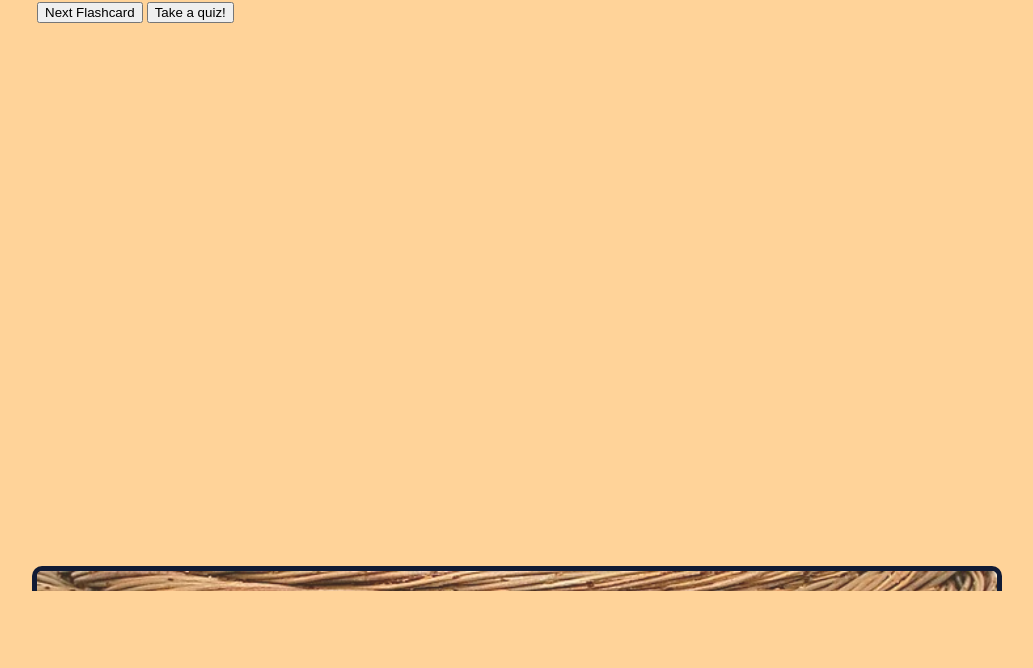
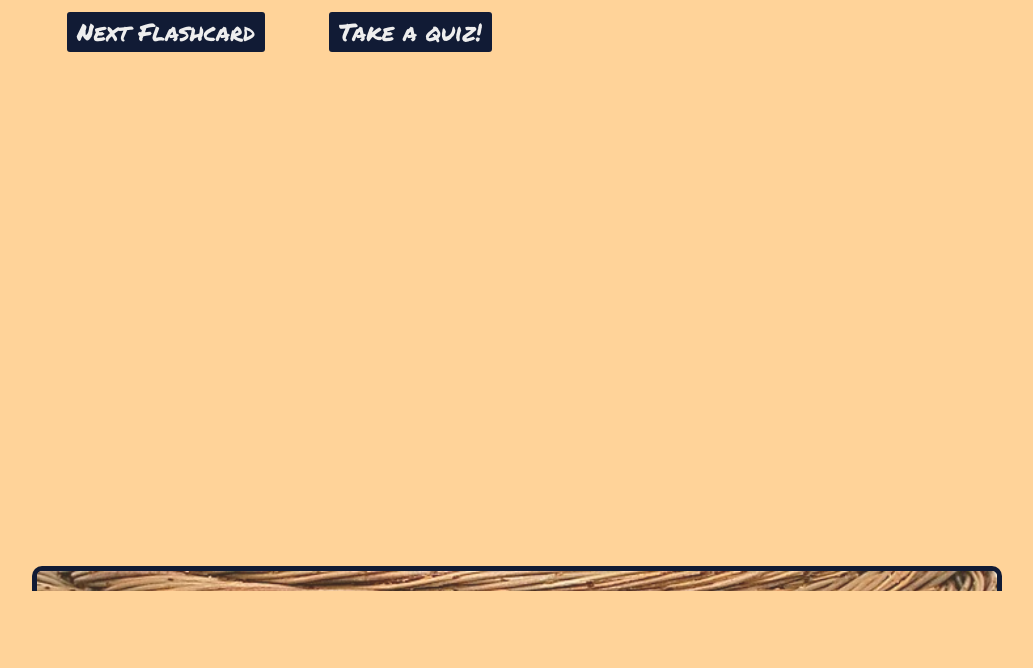
Before and after one commit to AlisonZ/lushootseed, a plain HTML site: page learn.html in a window 1280 px wide. Shown: the part 132-800 px from the top of the page, without its empty margins (123-1156 px from the left). Drawn offline with Linux system fonts and the light colour scheme.

Commit message:
styled buttons

```diff
--- a/css/style.css
+++ b/css/style.css
@@ -59,6 +59,7 @@ h1 {
   background-color: #ac0400;
   border-radius: 3px;
   padding: 2px 10px;
+  cursor: pointer;
 }
 
 
@@ -67,6 +68,18 @@ main {
   height: 580px;
   width: 960px;
   margin: 0px auto;
+}
+
+button {
+  border: none;
+  font-family: 'Permanent Marker', cursive;
+  font-size: 1.5em;
+  color: #eee;
+  margin: 10px 30px;
+  border-radius: 3px;
+  padding: 2px 10px;
+  background-color: #111b35;
+  cursor: pointer;
 }
 
 /*footer styling*/
```
Also changed, not shown: about_us.html (+1 -1 lines), css/style_test.css (+12 -16 lines), index.html (+1 -1 lines), 1 other file.
